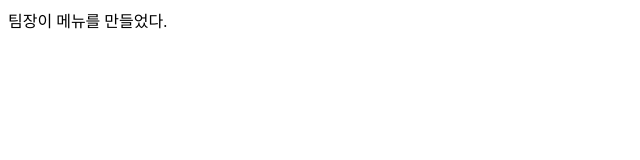
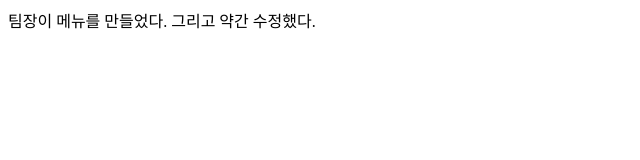
Before and after one commit to ashram7/JAVA1, a plain HTML site: page index.html in a window 1280 px wide. Shown: the whole page, without its empty margins (0-640 px from the left). Drawn offline with Linux system fonts and the light colour scheme.

Commit message:
first team project

```diff
--- a/index.html
+++ b/index.html
@@ -6,7 +6,11 @@
 </head>
 <body>
 	<header>
-		팀장이 메뉴를 만들었다.
+		팀장이 메뉴를 만들었다. 그리고 약간 수정했다.
 	</header>
+
+	<section>
+
+	</section>
 </body>
 </html>
```
